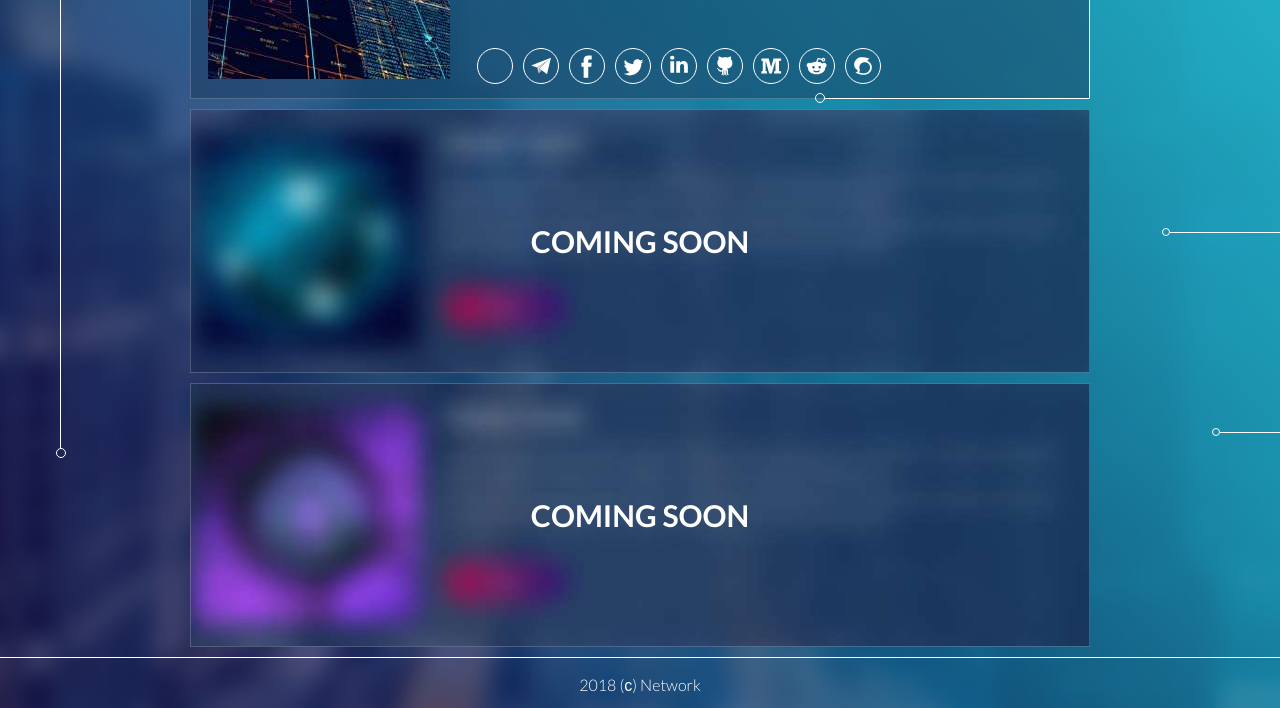
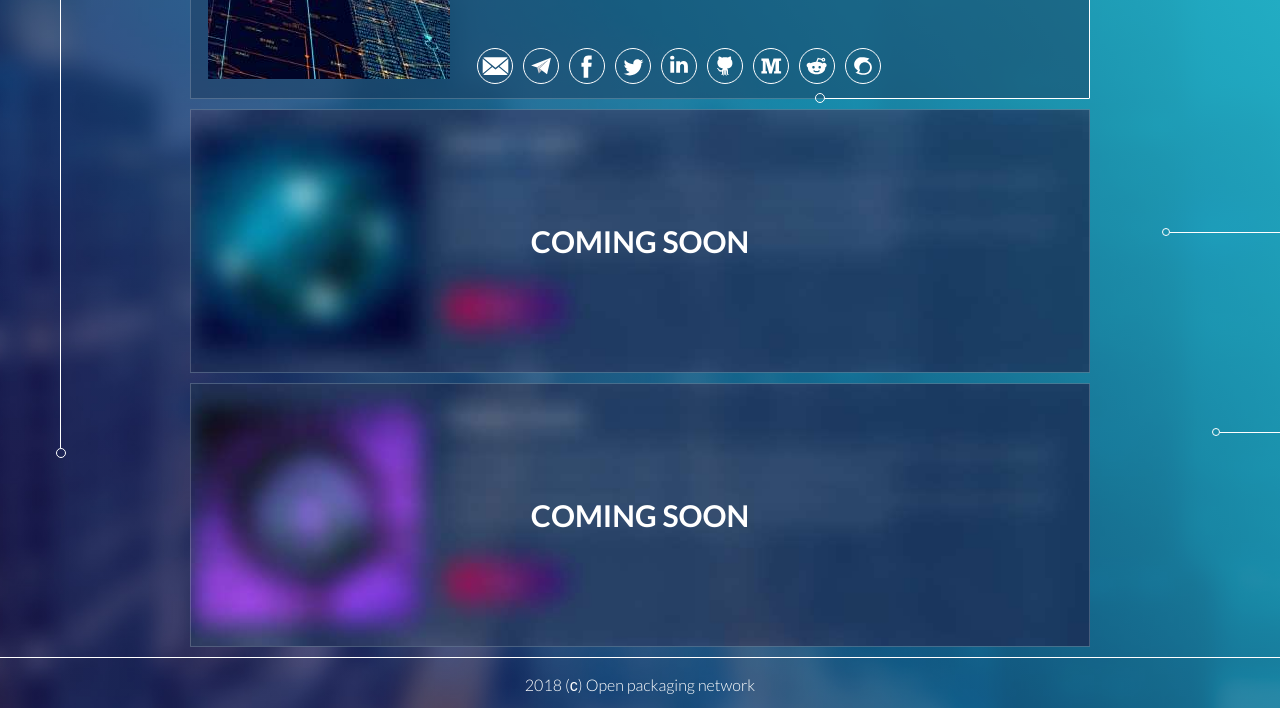
Before and after one commit to loftchain/opn_visit_page, a website: page source/index.html in a window 1280 px wide. Shown: the part 278-986 px from the top of the page. Drawn offline with nearby package versions, Linux system fonts and the light colour scheme; files that its build step writes are made by us from their sources.

Commit message:
add mail icon-link to item section. change footer textContent

```diff
--- a/source/index.html
+++ b/source/index.html
@@ -106,7 +106,7 @@
 
     <footer class="footer">
       <p class="footer__copyright">
-        2018 (с) Network
+        2018 (с) Open packaging network
       </p>
     </footer>
   </div>
--- a/source/less/blocks/main/item.less
+++ b/source/less/blocks/main/item.less
@@ -149,6 +149,18 @@
 .item__list-link:hover {
   border: none;
   background: linear-gradient(to right, #ba0c4b, #31137d);
+}
+
+.item__list-link--mail {
+  background-image: url(../images/mail.svg);
+  background-repeat: no-repeat;
+  background-position: center;
+}
+
+.item__list-link--mail:hover {
+  background-image: url(../images/mail.svg), linear-gradient(to right, #ba0c4b, #31137d);
+  background-repeat: no-repeat;
+  background-position: center;
 }
 
 .item__list-link--tel {
```
Also changed, not shown: build/css/style.css, build/css/style.min.css, build/images/mail.svg (added), build/index.html, source/images/Mask Group.png (deleted), source/images/mail.svg (added).
